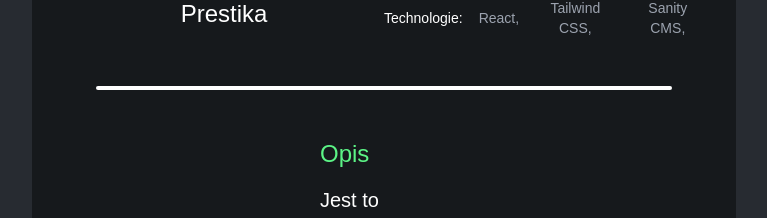
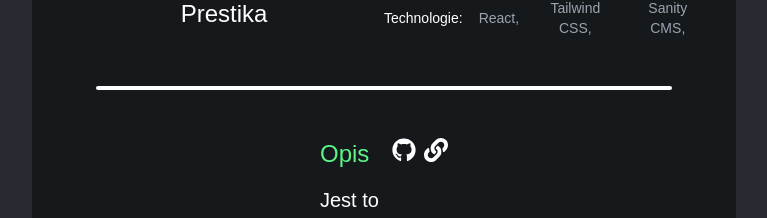
Before and after one commit to j-lewandowski/portfolio, a React (Create React App) app in the folder client/: page /my-projects/1 in a window 1280 px wide. Shown: the part 998-1216 px from the top of the page, without its empty margins (256-1023 px from the left). Built offline with nearby package versions, Linux system fonts and the light colour scheme.

Commit message:
added changed projects content and added links to projects

```diff
--- a/client/src/App.js
+++ b/client/src/App.js
@@ -8,6 +8,8 @@ import { ToastContainer } from "react-toastify";
 import "react-toastify/dist/ReactToastify.css";
 
 import Prestika from "../src/img/prestika.png";
+import Prestika2 from "../src/img/prestika2.png";
+import Prestika3 from "../src/img/prestika3.png";
 import SupportDesk from "../src/img/supportdesk.png";
 import SupportDesk2 from "../src/img/supportdesk2.png";
 
@@ -18,7 +20,11 @@ function App() {
             name: "Prestika",
             desc: "Strona internetowa na zamówienie",
             stack: ["React", "Tailwind CSS", "Sanity CMS"],
-            imgs: [Prestika],
+            imgs: [Prestika, Prestika2, Prestika3],
+            descLong:
+                "Jest to landing page sklepu z zabudowami przysznicowymi stworzona w pełni przeze mnie na zamówienie. Strona połączona jest z systemem CMS Sanity, który powzwala na zarządzanie tekstem i zdjęciami, które znajduje się na stronie oraz rozbudowana o możliwość dodania nowych produktów wprzyszłości.",
+            github: "https://github.com/j-lewandowski/prestika",
+            link: "https://prestika.pl",
         },
         {
             id: 2,
@@ -26,11 +32,11 @@ function App() {
             desc: "Aplikacja helpdesk",
             stack: ["React", "Bootstrap", "Firebase"],
             imgs: [SupportDesk, SupportDesk2],
+            descLong:
+                "Aplikacja powstała podczas mojej nauki Reacta oraz Node.js z kursu Brad'a Traversy na platformie Udemy. Całość ostylowana została przy pomocy Bootstrapa, a za backend odpowiedzialny jest stworzony przeze mnie server express.js",
+            github: "https://github.com/j-lewandowski/support-desk-app",
+            link: "",
         },
-        // {
-        //     name: "House marketplace app",
-        //     desc: "Aplikacja do wystawiania nieruchomości",
-        // },
     ];
 
     return (
--- a/client/src/components/sections/contact/Contact.jsx
+++ b/client/src/components/sections/contact/Contact.jsx
@@ -91,7 +91,7 @@ function Contact() {
                     </button>
                 </div>
             </form>
-            <div className="absolute bottom-2 text-sm text-gray-400 font-IBM w-full flex flex-col items-center justify-center space-y-2">
+            <div className="absolute bottom-0 text-sm text-gray-400 font-IBM w-full flex flex-col items-center justify-center space-y-2 p-4 bg-[#16191c]">
                 <div className="flex space-x-6">
                     <a href="https://github.com/j-lewandowski">
                         <FaGithub className="text-2xl hover:text-accent duration-150 hover:-translate-y-2" />
--- a/client/src/components/sections/myProjects/ProjectItem.jsx
+++ b/client/src/components/sections/myProjects/ProjectItem.jsx
@@ -15,7 +15,7 @@ function ProjectItem({ name, desc, stack, img, id }) {
                         <p>{desc}</p>
                     </div>
                     <img
-                        src={Prestika}
+                        src={img}
                         className="p-4 block md:hidden"
                         alt={`ProjectPhoto${id}`}
                     />
--- a/client/src/pages/ProjectPage.jsx
+++ b/client/src/pages/ProjectPage.jsx
@@ -3,6 +3,8 @@ import { useParams } from "react-router-dom";
 
 import { Carousel } from "flowbite-react";
 import { useNavigate } from "react-router-dom";
+
+import { FaGithub, FaLink } from "react-icons/fa";
 
 function ProjectPage({ projects }) {
     const { id } = useParams();
@@ -48,17 +50,27 @@ function ProjectPage({ projects }) {
                     </div>
                     <div className="h-1 bg-white w-[90%] rounded-lg"></div>
                     <div className="flex flex-col float-left w-full text-white space-y-4 md:px-64">
-                        <span className="font-IBM text-2xl text-accent">
-                            Opis
-                        </span>
+                        <div className="flex justify-between">
+                            <span className="font-IBM text-2xl text-accent">
+                                Opis
+                            </span>
+                            <div className="flex space-x-2">
+                                {data.github !== "" && (
+                                    <a href={data.github}>
+                                        <FaGithub className="text-2xl hover:text-accent duration-150 hover:-translate-y-2" />
+                                    </a>
+                                )}
+
+                                {data.link !== "" && (
+                                    <a href={data.link}>
+                                        <FaLink className="text-2xl hover:text-accent duration-150 hover:-translate-y-2" />
+                                    </a>
+                                )}
+                            </div>
+                        </div>
+
                         <main className="font-oxygen md:text-xl">
-                            Jest to landing page sklepu z zabudowami
-                            przysznicowymi stworzona w pełni przeze mnie na
-                            zamówienie. Strona połączona jest z systemem CMS
-                            Sanity, który powzwala na zarządzanie tekstem i
-                            zdjęciami, które znajduje się na stronie oraz
-                            rozbudowana o możliwość dodania nowych produktów w
-                            przyszłości.
+                            {data.descLong}
                         </main>
                     </div>
                 </div>
```
Also changed, not shown: client/src/img/prestika3.png (added), 1 other file (tests, documents, lock files or other folders).
